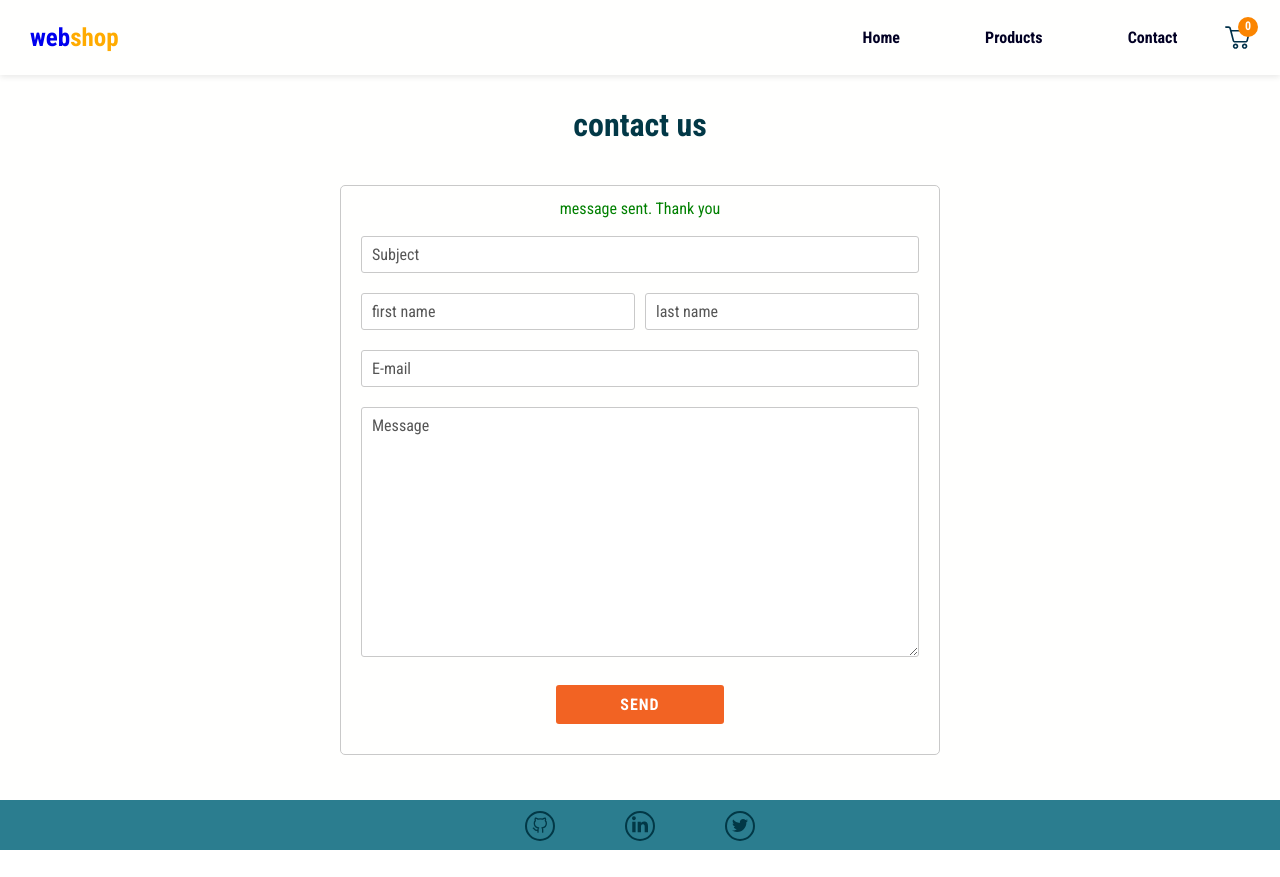
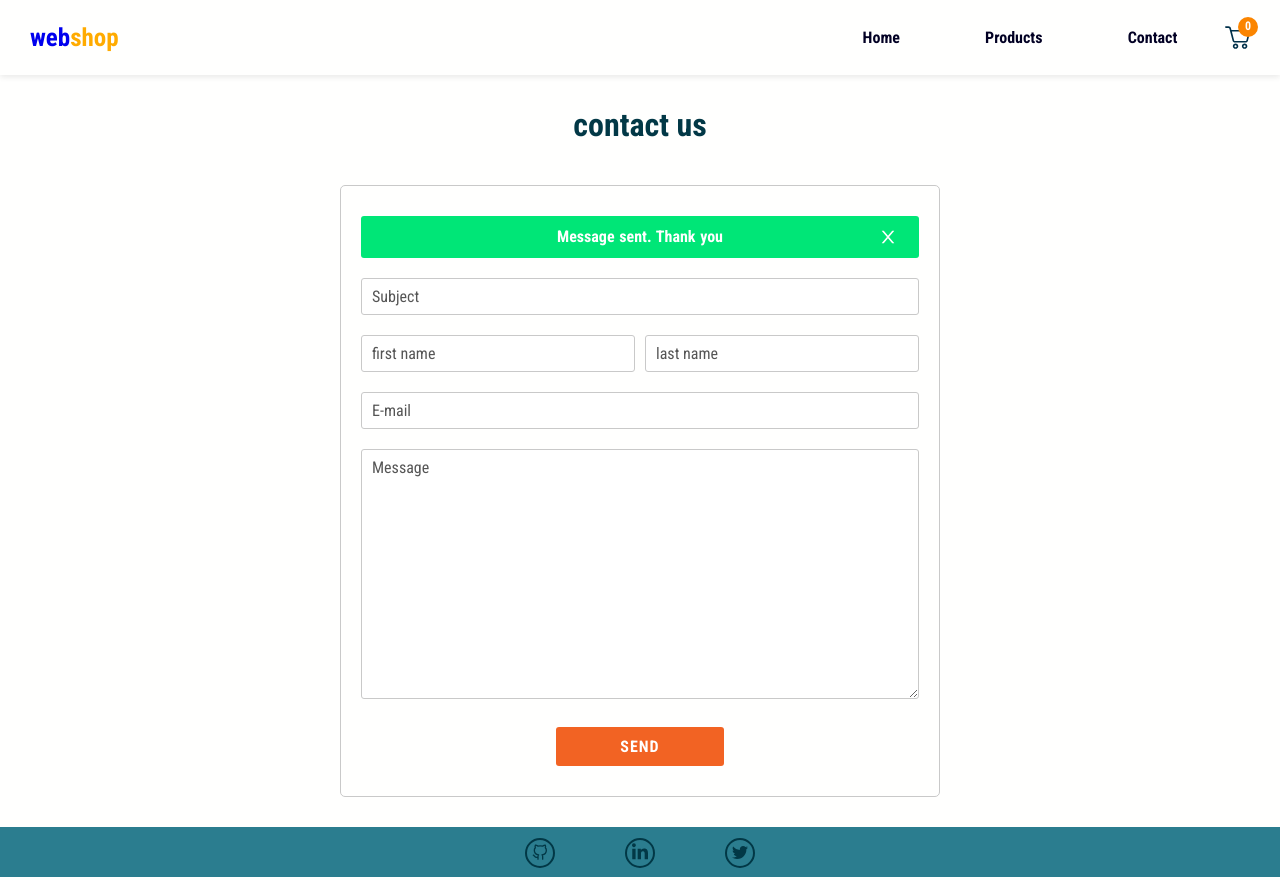
Before and after one commit to twikista/web-shop, a React (Create React App) app: page /contact in a window 1280 px wide. Both pictures are taken after typing "Sample", "Sample", "Sample", "name@example.com", "Sample" into the empty fields and a click on the button "SEND". Before the commit the page ends 850 px from the top, so only its background shows below. Built offline with nearby package versions, Linux system fonts and the light colour scheme; no server answers.

Commit message:
added success notification to contact form

```diff
--- a/src/components/Footer/Footer.styles.ts
+++ b/src/components/Footer/Footer.styles.ts
@@ -23,7 +23,7 @@ export const Socials = styled.ul`
 
 export const SocialsItem = styled.li``;
 
-export const SocialsIconWrapper = styled(Link)`
+export const SocialsLink = styled.a`
   display: flex;
   align-items: center;
   width: 30px;
--- a/src/components/Footer/Footer.tsx
+++ b/src/components/Footer/Footer.tsx
@@ -3,7 +3,7 @@ import { FaLinkedinIn, FaTwitter } from "react-icons/fa";
 import { FiGithub } from "react-icons/fi";
 import {
   Socials,
-  SocialsIconWrapper,
+  SocialsLink,
   SocialsItem,
   StyledFooter,
 } from "./Footer.styles";
@@ -12,9 +12,9 @@ export const Footer = () => {
   const socialsIcon = (svgIcon: JSX.Element, link: string) => {
     return (
       <SocialsItem>
-        <SocialsIconWrapper to={link} target="blank">
+        <SocialsLink rel="external" href={link} target="blank">
           {svgIcon}
-        </SocialsIconWrapper>
+        </SocialsLink>
       </SocialsItem>
     );
   };
--- a/src/pages/Contact/Contact.styles.ts
+++ b/src/pages/Contact/Contact.styles.tsx
@@ -1,8 +1,9 @@
 import styled from "styled-components";
 
-type ValidateColorType = {
+type ValidateType = {
   color?: string;
   borderSize?: string;
+  padding?: boolean;
 };
 
 export const Container = styled.div`
@@ -39,46 +40,69 @@ export const Wrapper = styled.div`
   flex: 1;
 `;
 
-export const LeftWrapper = styled.div`
-  display: flex;
-  flex-direction: column;
-`;
-
-export const RightWrapper = styled.div`
-  display: flex;
-  flex-direction: column;
-  flex: 1;
-  border: solid red 2px;
-`;
 export const ContactForm = styled.form`
   display: flex;
   flex-direction: column;
   width: 90%;
   max-width: 600px;
   border: solid #c9c9c9 1px;
-  padding: 5rem 2rem 3rem;
+  padding: ${({ padding }: ValidateType) => (padding ? "2rem" : "5rem")} 2rem
+    3rem;
   margin: 3rem auto 0 auto;
   border-radius: 5px;
   height: fit-content;
   color: #888;
-  position: relative;
   @media (max-width: 860px) {
     max-width: none;
     width: 95%;
   }
   @media (max-width: 480px) {
-    padding: 5rem 1.5rem 3rem;
+    padding: ${({ padding }: ValidateType) => (padding ? "2rem" : "5rem")}
+      1.5rem 3rem;
   }
   @media (max-width: 380px) {
-    padding: 5rem 1rem 3rem;
+    padding: ${({ padding }: ValidateType) => (padding ? "2rem" : "5rem")} 1rem
+      3rem;
   }
 `;
 
-export const Successful = styled.div`
+export const SubmitSuccessMessage = styled.div`
   display: flex;
   justify-content: center;
-  /* width: 90%;
-  background-color: green; */
+  align-items: center;
+  width: 100%;
+  position: relative;
+  font-weight: 700;
+  word-spacing: 1px;
+  background-color: #00e677;
+  color: #fff;
+  padding: 0.8rem 0;
+  margin: 1rem auto 2rem auto;
+  border-radius: 3px;
+  @media (max-width: 480px) {
+    font-size: 1.4rem;
+  }
+`;
+
+export const CloseBtn = styled.button`
+  display: flex;
+  justify-content: center;
+  align-items: center;
+  font-weight: 500;
+  color: #fff;
+  position: absolute;
+  right: 1.8rem;
+  font-size: 20px;
+  font-weight: 700;
+  padding: 3px;
+  &:hover {
+    background-color: #fff;
+    color: #ff6347;
+    border-radius: 3px;
+  }
+  @media (max-width: 480px) {
+    font-size: 1.5rem;
+  }
 `;
 
 export const NameWrapper = styled.div`
@@ -104,8 +128,8 @@ export const Label = styled.label`
 export const Input = styled.input`
   display: block;
   border-style: solid;
-  border-width: ${({ borderSize }: ValidateColorType) => borderSize || "1px"};
-  border-color: ${({ color }: ValidateColorType) => color || "#c9c9c9"};
+  border-width: ${({ borderSize }: ValidateType) => borderSize || "1px"};
+  border-color: ${({ color }: ValidateType) => color || "#c9c9c9"};
   padding: 8px 10px;
   border-radius: 3px;
   width: 100%;
@@ -114,6 +138,10 @@ export const Input = styled.input`
   @media (max-width: 380px) {
     font-size: 1.4rem;
   }
+  &:focus {
+    border-width: 2px;
+  }
+
   &::placeholder {
     color: #555;
     @media (max-width: 380px) {
@@ -125,14 +153,17 @@ export const Input = styled.input`
 export const TextArea = styled.textarea`
   padding: 8px 10px;
   border-style: solid;
-  border-width: ${({ borderSize }: ValidateColorType) => borderSize || "1px"};
-  border-color: ${({ color }: ValidateColorType) => color || "#c9c9c9"};
+  border-width: ${({ borderSize }: ValidateType) => borderSize || "1px"};
+  border-color: ${({ color }: ValidateType) => color || "#c9c9c9"};
   width: 100%;
   border-radius: 3px;
   appearance: none;
   height: 250px;
   @media (max-width: 380px) {
     font-size: 1.4rem;
+  }
+  &:focus {
+    border-width: 2px;
   }
   &::placeholder {
     color: #555;
--- a/src/pages/Contact/Contact.tsx
+++ b/src/pages/Contact/Contact.tsx
@@ -2,7 +2,9 @@ import { useEffect, useState } from "react";
 import { useForm } from "react-hook-form";
 import { zodResolver } from "@hookform/resolvers/zod";
 import { formSchema, FormType } from "./FormSchema/formSchema";
+import { AiOutlineClose } from "react-icons/ai";
 import {
+  CloseBtn,
   ContactForm,
   Container,
   FormField,
@@ -11,14 +13,14 @@ import {
   NameWrapper,
   PageHeading,
   SubmitBtutton,
-  Successful,
+  SubmitSuccessMessage,
   TextArea,
   ValidationMessage,
   Wrapper,
 } from "./Contact.styles";
 
 export const Contact = () => {
-  const [successMessage, setSuccessMessage] = useState("");
+  const [isMessageSent, setIsMessageSent] = useState(false);
   const {
     register,
     handleSubmit,
@@ -30,35 +32,33 @@ export const Contact = () => {
 
   const onSubmit = (data: FormType) => {
     console.log(data);
-    setSuccessMessage("message sent. Thank you");
+    setIsMessageSent(true);
     reset();
   };
 
   useEffect(() => {
     const messageTimeout = setTimeout(() => {
-      setSuccessMessage("");
-    }, 3000);
+      setIsMessageSent(false);
+    }, 5000);
     return () => clearTimeout(messageTimeout);
-  }, [successMessage]);
+  }, [isMessageSent]);
   return (
     <Container>
       <PageHeading>contact us</PageHeading>
       <Wrapper>
-        <ContactForm onSubmit={handleSubmit(onSubmit)}>
-          <Successful>
-            <span
-              style={{
-                color: "green",
-                // textAlign: "center",
-                position: "absolute",
-                top: "1rem",
-                display: "flex",
-                justifyContent: "center",
-              }}
-            >
-              {successMessage}
-            </span>
-          </Successful>
+        <ContactForm onSubmit={handleSubmit(onSubmit)} padding={isMessageSent}>
+          {isMessageSent && (
+            <SubmitSuccessMessage>
+              <span>Message sent. Thank you</span>
+              <CloseBtn
+                onClick={() => {
+                  setIsMessageSent(false);
+                }}
+              >
+                <AiOutlineClose />
+              </CloseBtn>
+            </SubmitSuccessMessage>
+          )}
           <FormField>
             <Label htmlFor="subject">
               <Input
```
Also changed, not shown: 1 other file (tests, documents, lock files or other folders).
